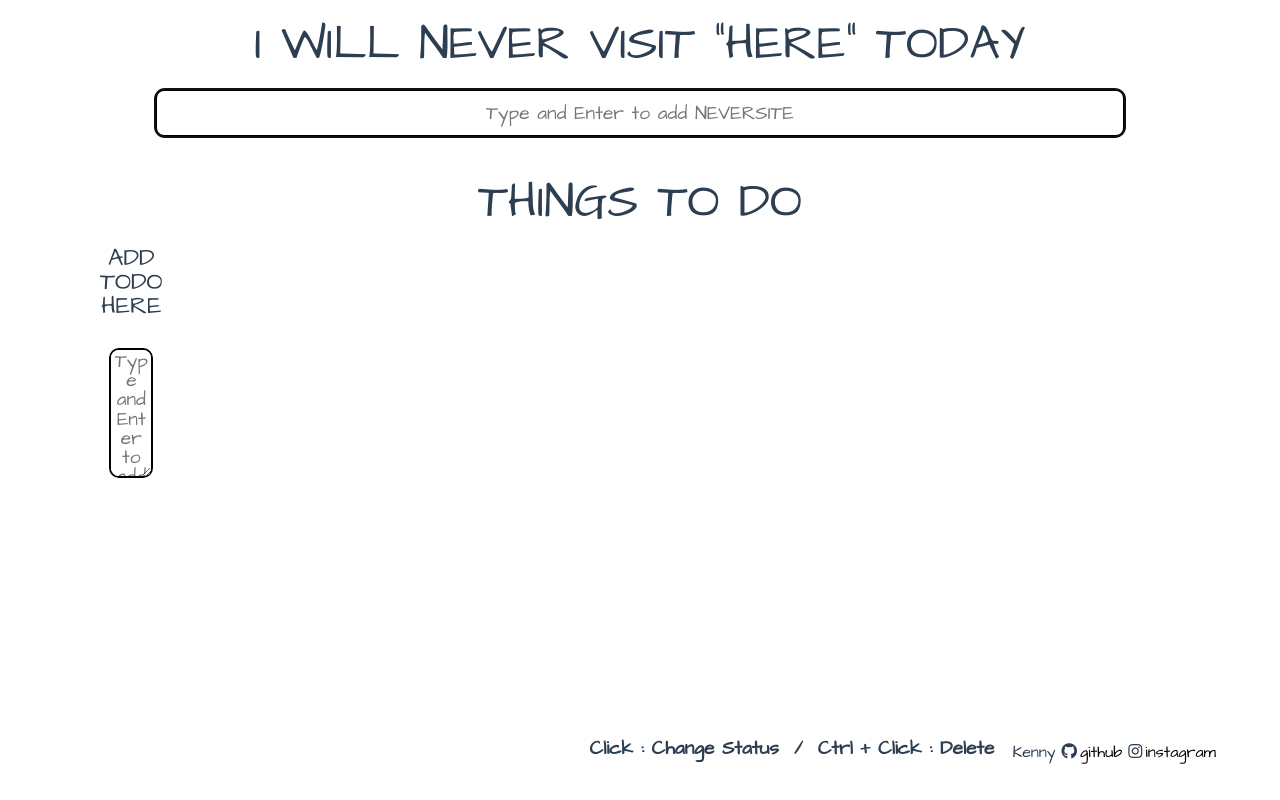
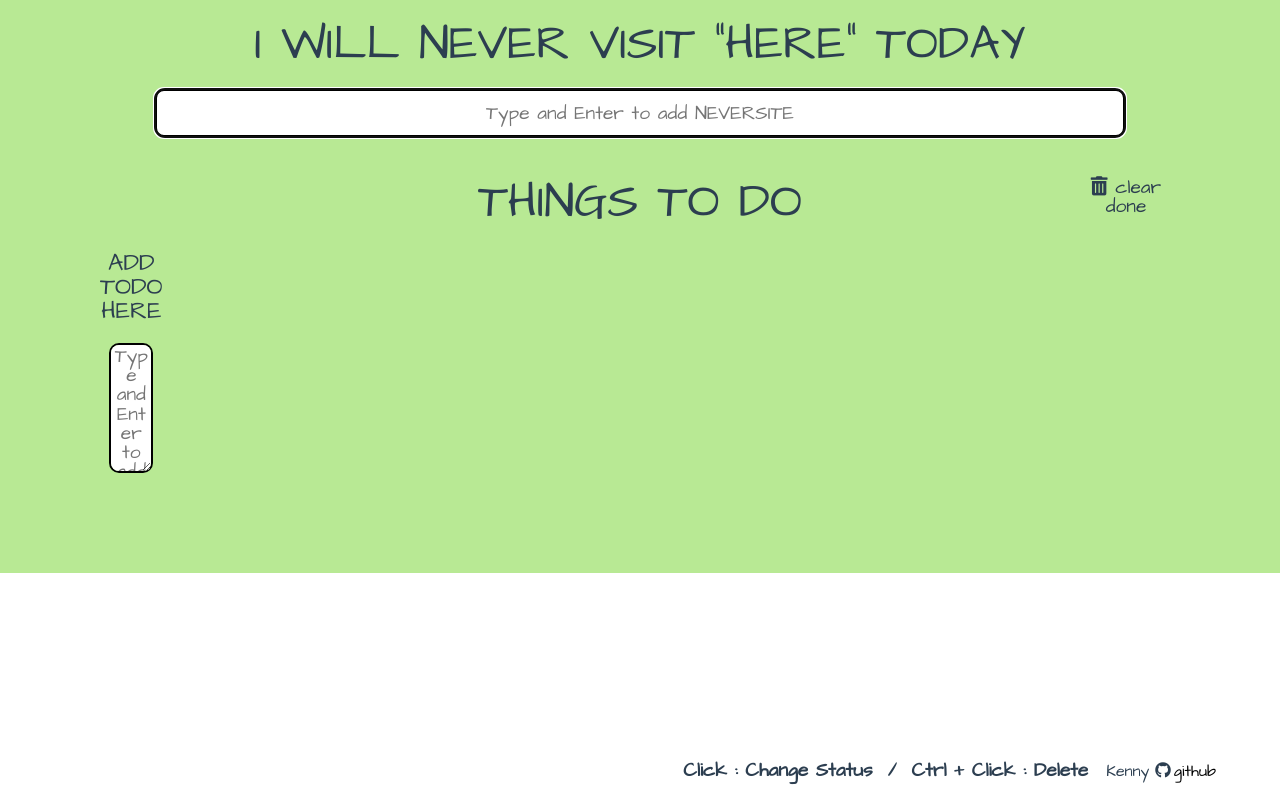
Before and after one commit to YeongbuCha/neversite, a Vue app: page / in a window 1280 px wide. Shown: the top 800 px of the page. Built offline with nearby package versions, Linux system fonts and the light colour scheme.

Commit message:
Add clear done

```diff
--- a/src/App.vue
+++ b/src/App.vue
@@ -6,7 +6,10 @@
       @imgClick="changeVisited"
       @imgCtrlClick="deleteSite"
       :neverSites="neverSites" />
-    <h1>THINGS TO DO</h1>
+    <div class="todo-title">
+      <h1>THINGS TO DO</h1>
+      <div class="clear-done" @click="clearDone"><i class="fas fa-trash-alt"></i> clear done</div>
+    </div>
     <div class="todo-wrapper">
       <TodoInput @todoInputSubmit="onTodoInputSubmit" />
       <TodoList
@@ -63,6 +66,12 @@ export default {
     deleteTodo(todo) {
       const todoIdx = this.todos.indexOf(todo)
       this.todos.splice(todoIdx, 1)
+      localStorage.setItem('todos', JSON.stringify(this.todos))
+    },
+
+    clearDone() {
+      const unCompletedTodos = this.todos.filter(todo => todo.isCompleted === false)
+      this.todos = unCompletedTodos
       localStorage.setItem('todos', JSON.stringify(this.todos))
     },
 
@@ -165,11 +174,12 @@ table {
   -moz-osx-font-smoothing: grayscale;
   text-align: center;
   color: #2c3e50;
+  background-color: #b8e994;
 }
 
 h1 {
   font-size: 3rem;
-  margin-top: 20px;
+  padding-top: 20px;
 }
 
 .todo-wrapper {
@@ -177,4 +187,18 @@ h1 {
   grid-template-columns: 1fr 5fr;
 }
 
+.todo-title {
+  position: relative;
+}
+
+.clear-done {
+  cursor: pointer;
+  position: absolute;
+  bottom: 0;
+  left: 0;
+  margin-left: 90%;
+  margin-bottom: 10px;
+  font-size: 1.2rem;
+}
+
 </style>
--- a/src/components/MyFooter.vue
+++ b/src/components/MyFooter.vue
@@ -12,10 +12,6 @@
       <span class="my-footer-item">
         <i class="fab fa-github"></i>
         <a href="https://github.com/YeongbuCha/neversite">github</a>
-      </span>
-      <span class="my-footer-item">
-        <i class="fab fa-instagram"></i>
-        <a href="https://www.instagram.com/yeongbu/">instagram</a>
       </span>
     </div>
   </div>
@@ -33,10 +29,10 @@ export default {
   display: flex;
   justify-content: flex-end;
   align-items: center;
-
+  margin-bottom: 15px;
   position: absolute;
   z-index: 1;
-  bottom: 5%;
+  bottom: 0;
   right: 5%;
 }
 
@@ -51,6 +47,7 @@ a {
 
 .my-footer-item, a, i {
   margin-left: 3px;
+  margin-bottom: 7px;
 }
 
 .my-helpers {
@@ -66,4 +63,5 @@ a {
   margin-right: 15px;
 }
 
+
 </style>
--- a/src/components/TodoInput.vue
+++ b/src/components/TodoInput.vue
@@ -40,6 +40,8 @@ div.todo-input {
   flex-direction: column;
   justify-content: flex-start;
   align-items: center;
+  margin-top: 5px;
+
 }
 
 textarea {
@@ -49,7 +51,7 @@ textarea {
   font-size: 1.2rem;
   border: 2px solid black;
   border-radius: 10px;
-  margin-top: 30px;
+  margin-top: 20px;
   white-space: pre-wrap;
 }
 
```
